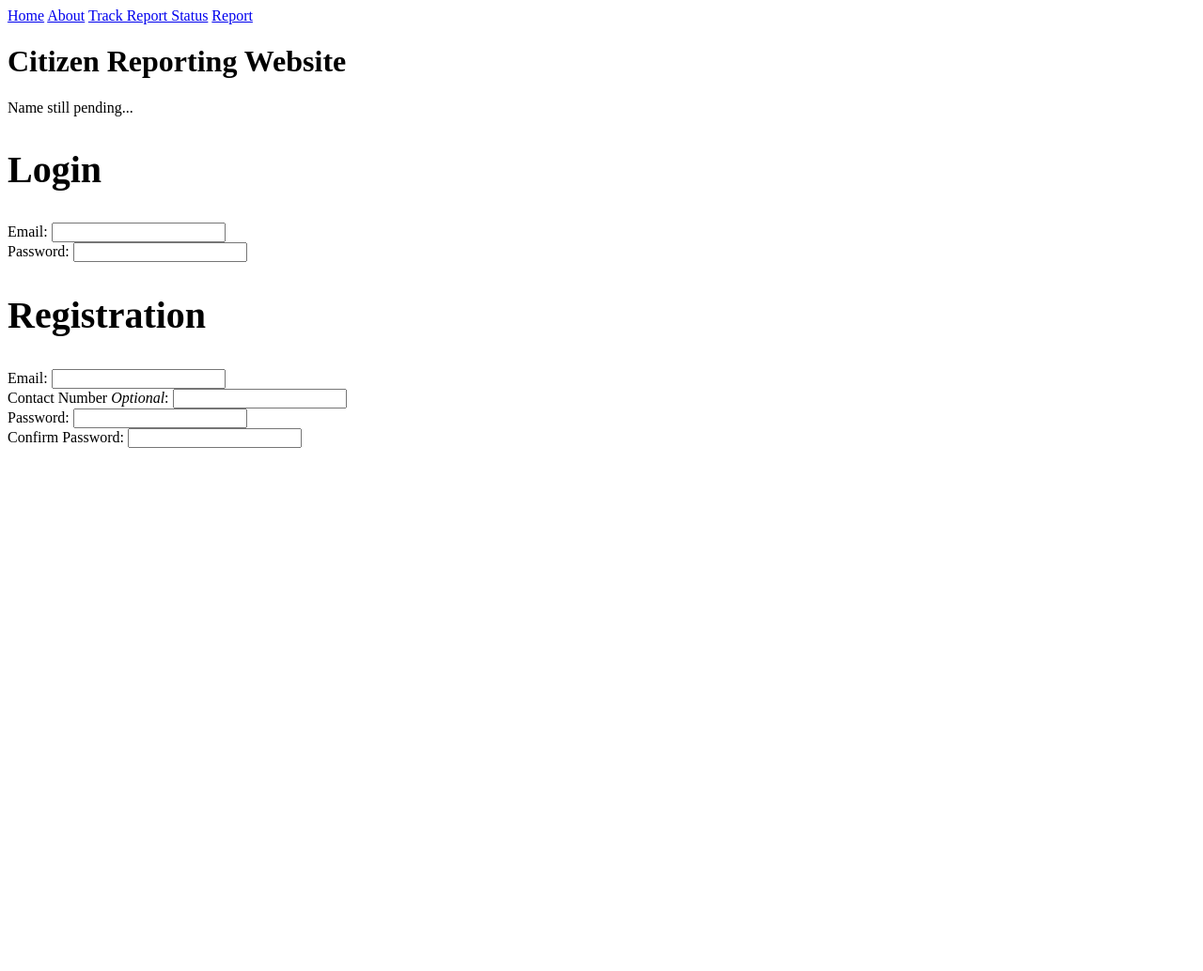
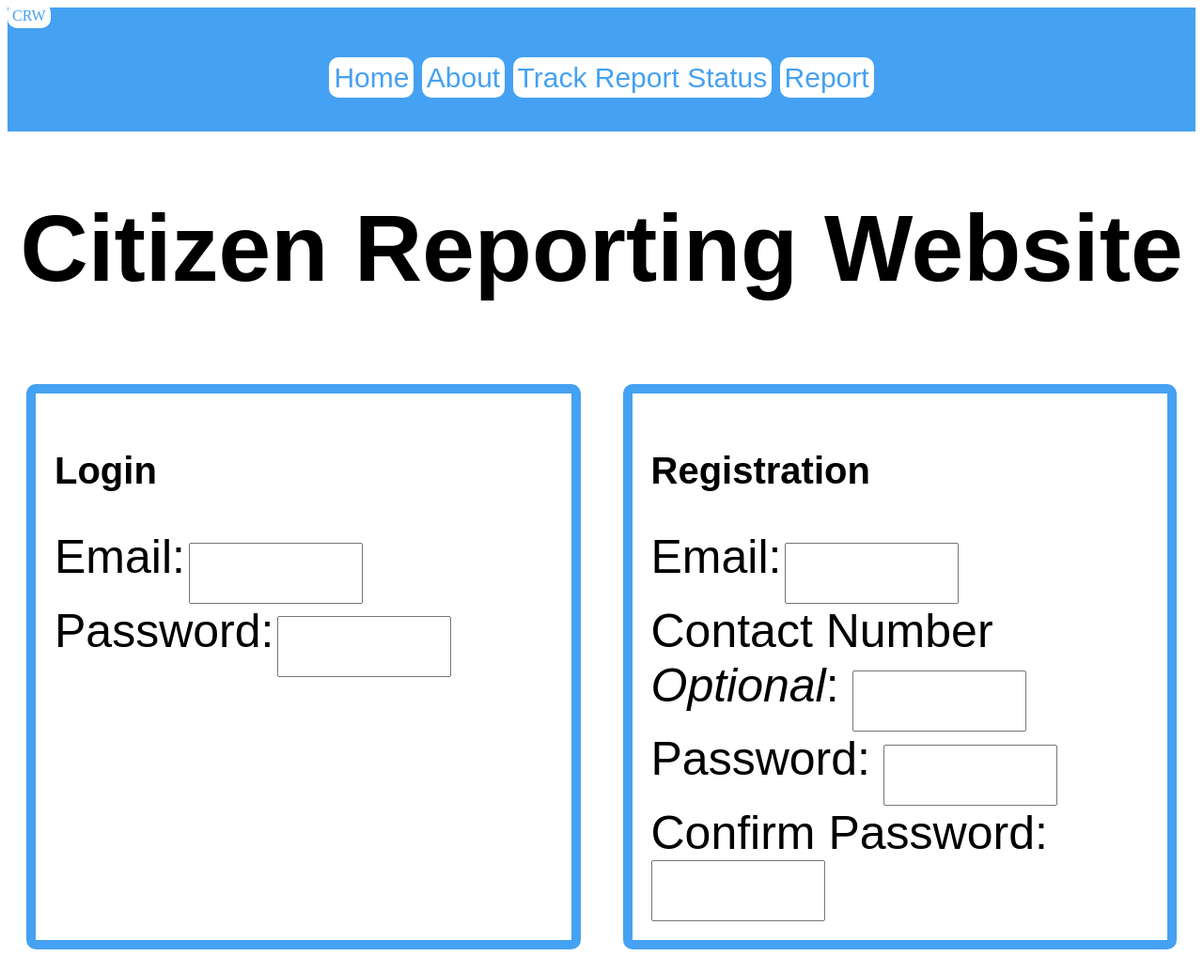
Before and after one commit to PeterMD-20/Times-Square_CitizensReportingWebsite, a plain HTML site: page index.html in a window 1280 px wide. Shown: the whole page at 94% size. Before the commit the page ends 800 px from the top, so only its background shows below. Drawn offline with Linux system fonts and the light colour scheme.

Commit message:
Major changes to Index

```diff
--- a/index.html
+++ b/index.html
@@ -1,13 +1,17 @@
 <!doctype html>
 <html lang="en">
     <head>
+        <link rel="preconnect" href="https://fonts.googleapis.com">
         <link rel="stylesheet" href="styles/login.css">
         <link rel="stylesheet" href="styles/home.css">
+        <link rel="stylesheet" href="styles/navbar.css">
     </head>
 
     <body>
         <header class="navbar navbar-expand-md sticky-top bg-light px-3 px-lg-5">
             <div class="container-fluid">
+                <a class="btn" id="logo" href="index.html">CRW</a>
+
                 <nav class="collapse navbar-collapse justify-content-md-end" id="site-navigation" aria-label="Main navigation">
                     <div class="navbar-nav align-items-md-center gap-md-5">
                         <a class="btn" href="index.html" aria-current="page">Home</a>
@@ -22,27 +26,35 @@
         <main>
 
             <h1 class="website-Title">Citizen Reporting Website</h1>
-                <p>Name still pending...</p>
 
-
-            <section class="login-box"><!--Login-->
+            <section id="section">
+                <article class="login-registration-box" id="loginSection"><!--Login-->
                 <h1 class="login-registration-title">Login</h1>
 
-                Email: <input type="email" name="email">
+                <a id="prompt">Email:</a> <input type="email" name="email">
                 <br/>
 
-                Password: <input type="password" name="password">
-            </section>
-            <section class="registration-box"><!--Registration-->
-                <h1 class="login-registration-title">Registration</h1>
+                <a id="prompt">Password:</a> <input type="password" name="password">
+                </article>
 
-                Email: <input type="email" name="email">
-                <br/>
-                Contact Number <i>Optional</i>: <input type="tel" name="contactNumber">
-                <br/>
-                Password: <input type="password" name="password">
-                <br/>
-                Confirm Password: <input type="password">
+                <article class="login-registration-box" id="registrationSection"><!--Registration-->
+                    <h1 class="login-registration-title">Registration</h1>
+
+                    <a id="prompt">Email:</a>
+                    <input type="email" name="email">
+                    <br/>
+
+                    <a id="prompt">Contact Number <i>Optional</i>: </a>
+                    <input type="tel" name="contactNumber">
+                    <br/>
+
+                    <a id="prompt">Password: </a>
+                    <input type="password" name="password">
+                    <br/>
+
+                    <a id="prompt">Confirm Password: </a>
+                    <input type="password">
+                </article>
             </section>
         </main>
     </body>
--- a/styles/home.css
+++ b/styles/home.css
@@ -1,5 +1,13 @@
 /*For Index page Only*/
 
 .website-Title {
-    align-items: center;
+    text-align: center;
+    font-size: 100px;
+    font-family: var(--display-font);
 }
+
+#section {
+    display: grid;
+    grid-template-columns: 1fr 1fr;
+    gap: 5px;
+}
--- a/styles/login.css
+++ b/styles/login.css
@@ -1,7 +1,27 @@
 /*Strictly for login and registration only*/
+:root{
+    --display-font: "Quantico", sans-serif;
+}
 
 .login-registration-title {
     font-size: 40px;
+    font-family: var(--display-font);
 }
 
-.login-box
+.login-registration-box {
+    border: 10px solid;
+    margin: 20px 20px;
+    padding: 20px;
+    border-radius: 10px;
+    border-color: rgb(69, 161, 242);
+}
+
+#prompt {
+    font-size: 50px;
+    font-family: var(--display-font);
+}
+
+input {
+    min-height: 50px;
+    padding-bottom: 10px;
+}
--- /dev/null
+++ b/styles/navbar.css
@@ -0,0 +1,23 @@
+.navbar {
+  min-height: 80px;
+  background-color: rgb(69, 161, 242);
+}
+
+#site-navigation {
+    text-align: center;
+    padding: 40px 0px;
+    font-size: 30px;
+    font-family: var(--display-font);
+}
+
+.btn {
+    background-color: white;
+    padding: 5px;
+    border-radius: 10px;
+    color: rgb(69, 161, 242);
+    text-decoration: none;
+}
+
+#logo {
+
+}
```
